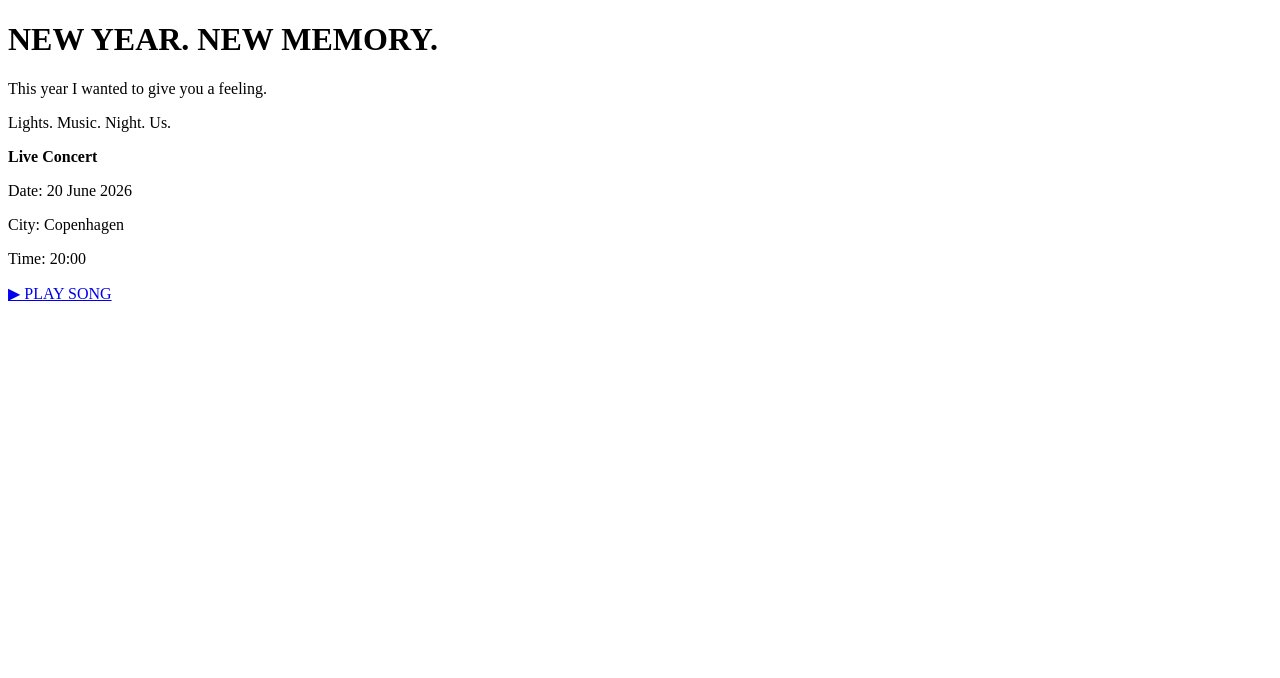
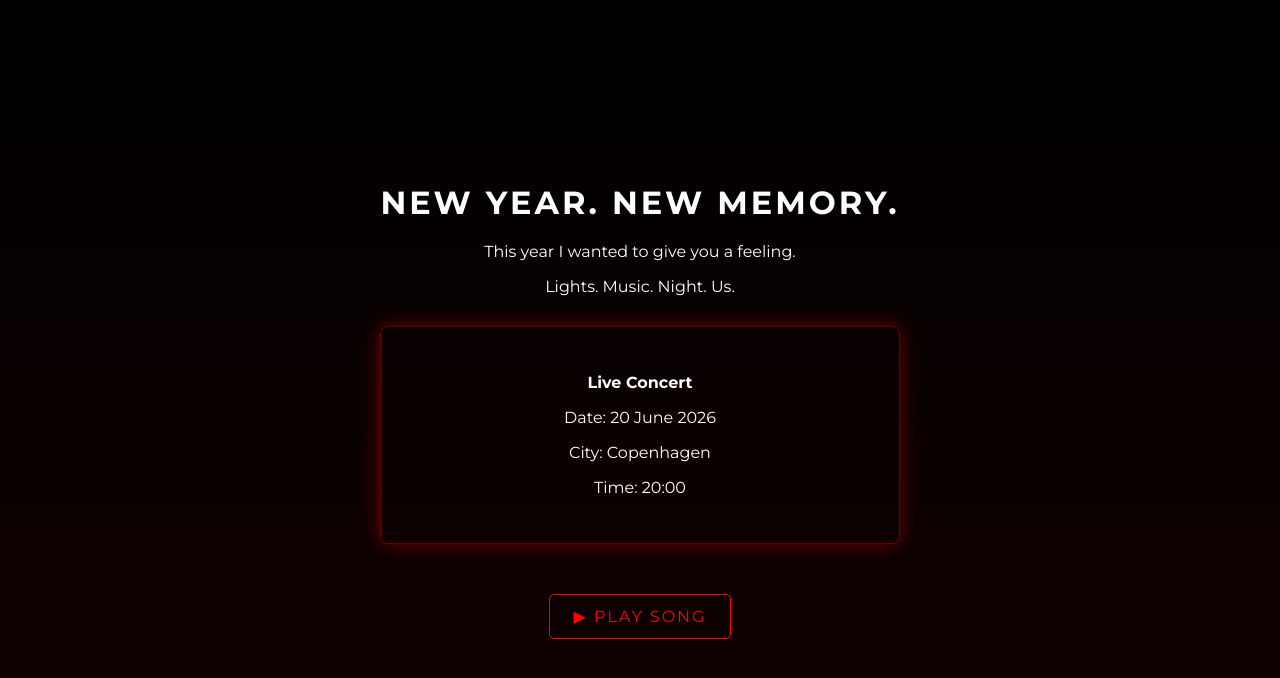
Before and after one commit to Olhaleeds/new-year-present, a plain HTML site: page index.html in a window 1280 px wide. Drawn offline with Linux system fonts and the light colour scheme.

Commit message:
index.html

```diff
--- a/index.html
+++ b/index.html
@@ -3,9 +3,60 @@
 <head>
   <meta charset="UTF-8">
   <title>New Year Surprise</title>
-  <meta name="viewport" content="width=device-width, initial-scale=1.0">
   <link href="https://fonts.googleapis.com/css2?family=Montserrat:wght@400;700&display=swap" rel="stylesheet">
-  <link rel="stylesheet" href="style.css">
+  <style>
+    body {
+      margin: 0;
+      height: 100vh;
+      background: linear-gradient(180deg, #000000, #120000);
+      color: white;
+      font-family: 'Montserrat', sans-serif;
+      display: flex;
+      justify-content: center;
+      align-items: center;
+      text-align: center;
+    }
+
+    .container {
+      max-width: 600px;
+      padding: 20px;
+    }
+
+    h1 {
+      letter-spacing: 3px;
+      margin-bottom: 20px;
+    }
+
+    .tickets {
+      margin: 30px 0;
+      padding: 30px;
+      border: 1px solid rgba(255,0,0,0.4);
+      box-shadow: 0 0 20px rgba(255,0,0,0.4);
+      border-radius: 8px;
+    }
+
+    .play {
+      display: inline-block;
+      margin-top: 20px;
+      padding: 12px 24px;
+      border: 1px solid red;
+      color: red;
+      text-decoration: none;
+      letter-spacing: 2px;
+      border-radius: 5px;
+    }
+
+    .play:hover {
+      background: red;
+      color: black;
+    }
+
+    img.ticket-img {
+      max-width: 100%;
+      margin-top: 15px;
+      border-radius: 5px;
+    }
+  </style>
 </head>
 <body>
 
@@ -19,8 +70,7 @@
       <p>Date: 20 June 2026</p>
       <p>City: Copenhagen</p>
       <p>Time: 20:00</p>
-      <!-- Если хочешь вставить скрин билета, добавь файл ticket.png и раскомментируй следующую строку -->
-      <!-- <img class="ticket-img" src="ticket.png" alt="Ticket"> -->
+
     </div>
 
     <a class="play" href="https://youtu.be/XXYlFuWEuKI?si=uW9FlHSCYFOBGUF0" target="_blank">
```
